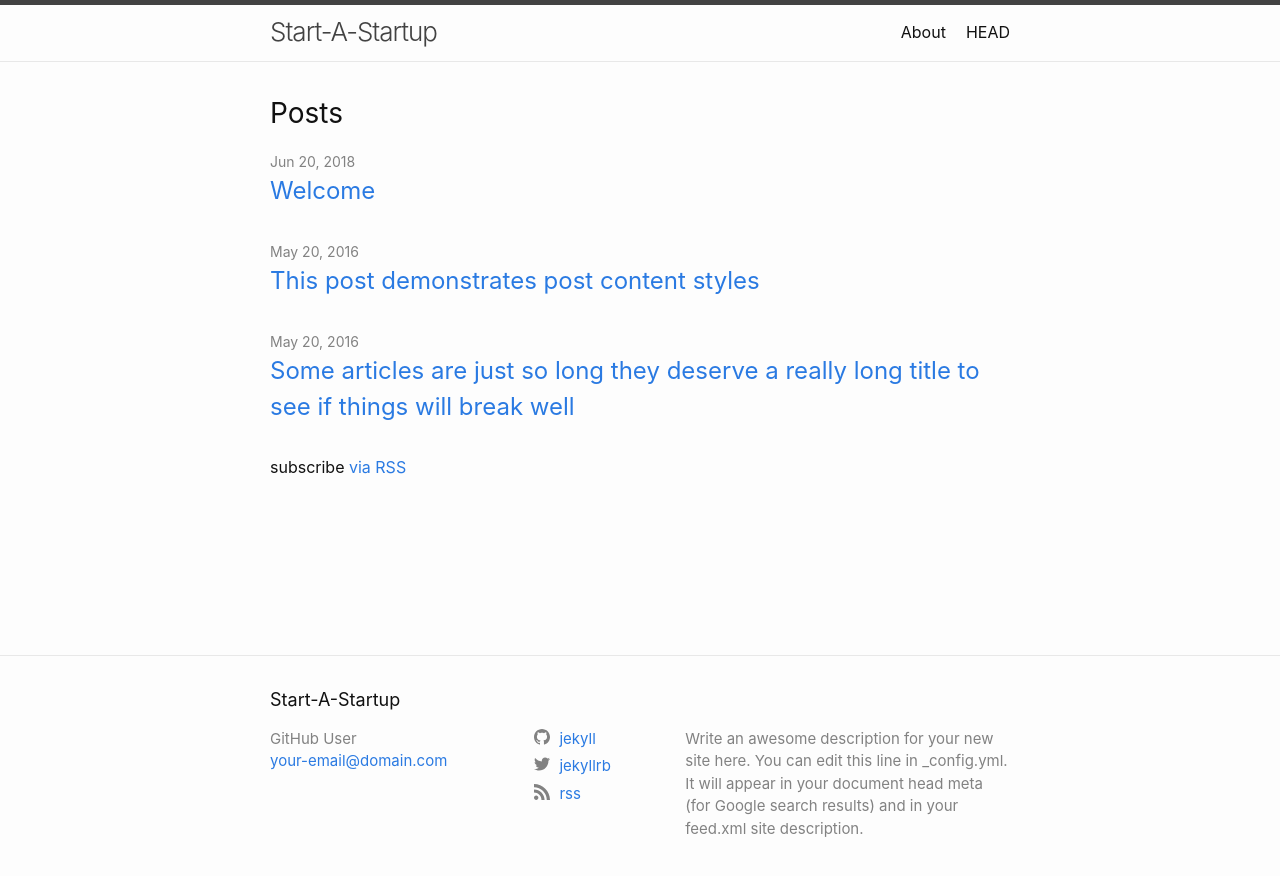
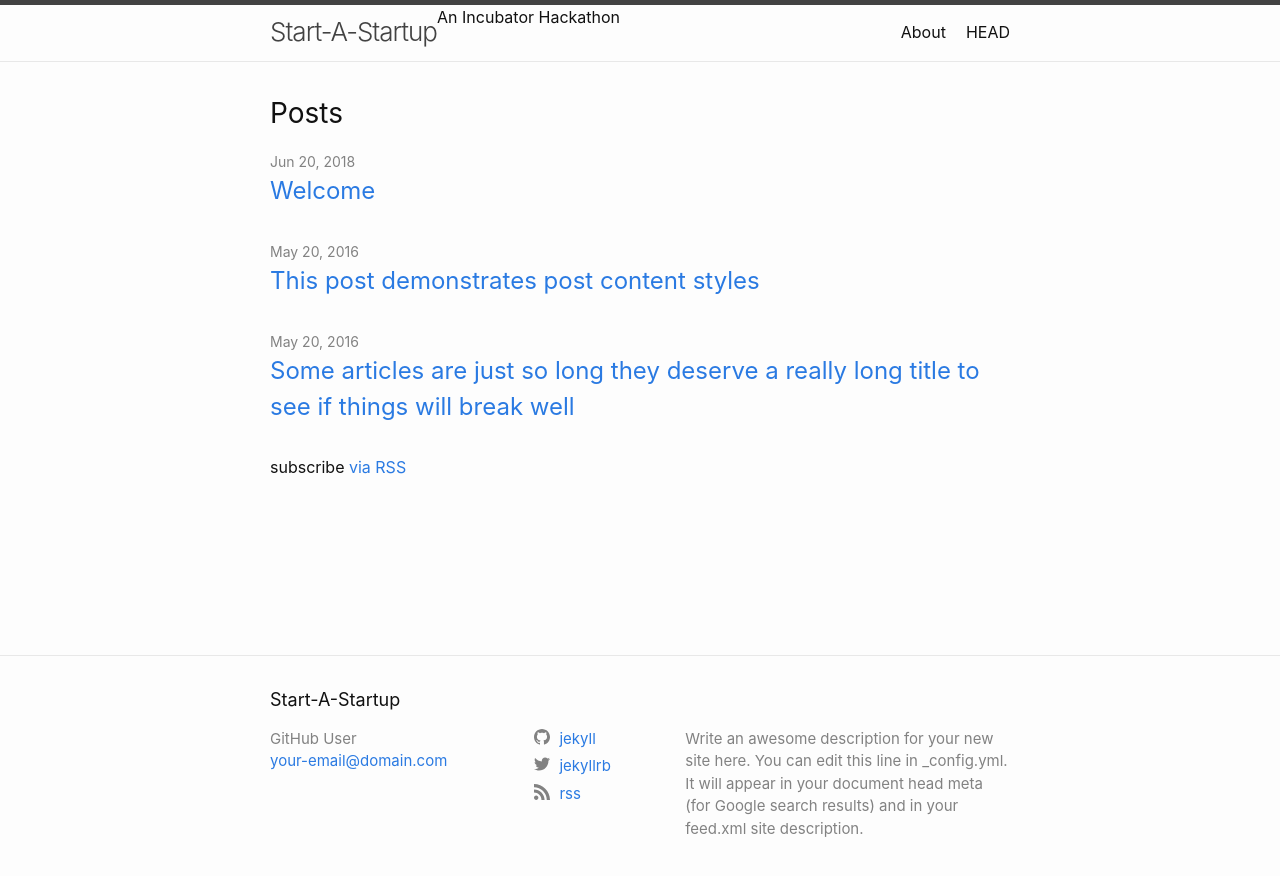
Before and after one commit to Start-A-Startup/start-a-startup-website, a Jekyll site: the page built from index.md, in a window 1280 px wide. Shown: the top 876 px of the page. Built offline with Jekyll 4.4.1, drawn with Linux system fonts in a browser that asks for light colours.

Commit message:
Update header.html

```diff
--- a/_includes/header.html
+++ b/_includes/header.html
@@ -4,6 +4,7 @@
     {%- assign default_paths = site.pages | map: "path" -%}
     {%- assign page_paths = site.header_pages | default: default_paths -%}
     <a class="site-title" rel="author" href="{{ "/" | relative_url }}">{{ site.title | escape }}</a>
+    <span>An Incubator Hackathon</span>
 
     {%- if page_paths -%}
       <nav class="site-nav">
```
